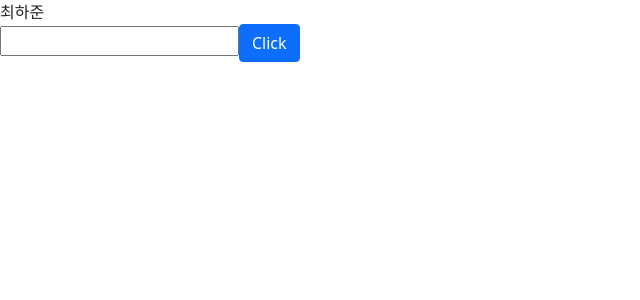
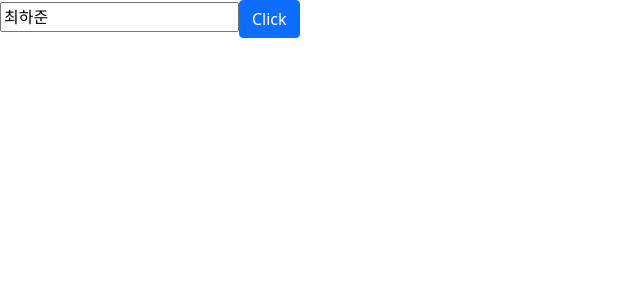
Before and after one commit to blackjune67/vue3-project, a Vue app: page / in a window 1280 px wide. Shown: the top 300 px of the page, without its empty margins (0-640 px from the left). Built offline with nearby package versions, Linux system fonts and the light colour scheme.

Commit message:
양방향 바인딩 학습

```diff
--- a/src/App.vue
+++ b/src/App.vue
@@ -1,14 +1,11 @@
 <template>
-    <div v-bind:class="nameClass">
-      {{ name }}
-    </div>
     <input
-     v-bind:type="type"
-     v-bind:value="name"
+     type="text"
+     v-model="name"
      >
     <button
       class="btn btn-primary"
-      v-on:click="updateName"
+      @click="onSubmit"
     >Click</button>
 </template>
 
@@ -17,26 +14,15 @@ import { ref } from 'vue';
 
 export default {
   setup() {
-    //오브젝트나 배열은 reactive를 사용.
-    /* const name2 = reactive({
-      id : 1
-    }) */
+    const name = ref('최하준');
 
-    let name = ref("최하준"); //숫자, string, object, 배열 다 들어가짐..
-    let type = ref('number');
-    let nameClass = ref('');
-
-    const updateName = () => {
-      name.value = '유단비';
-      type.value = 'text';
-      nameClass.value = 'name';
+    const onSubmit = () => {
+      console.log(name.value);
     }
 
     return {
-      updateName,
       name,
-      type,
-      nameClass
+      onSubmit,
     };
   },
 };
```
Also changed, not shown: 1 other file (tests, documents, lock files or other folders).
